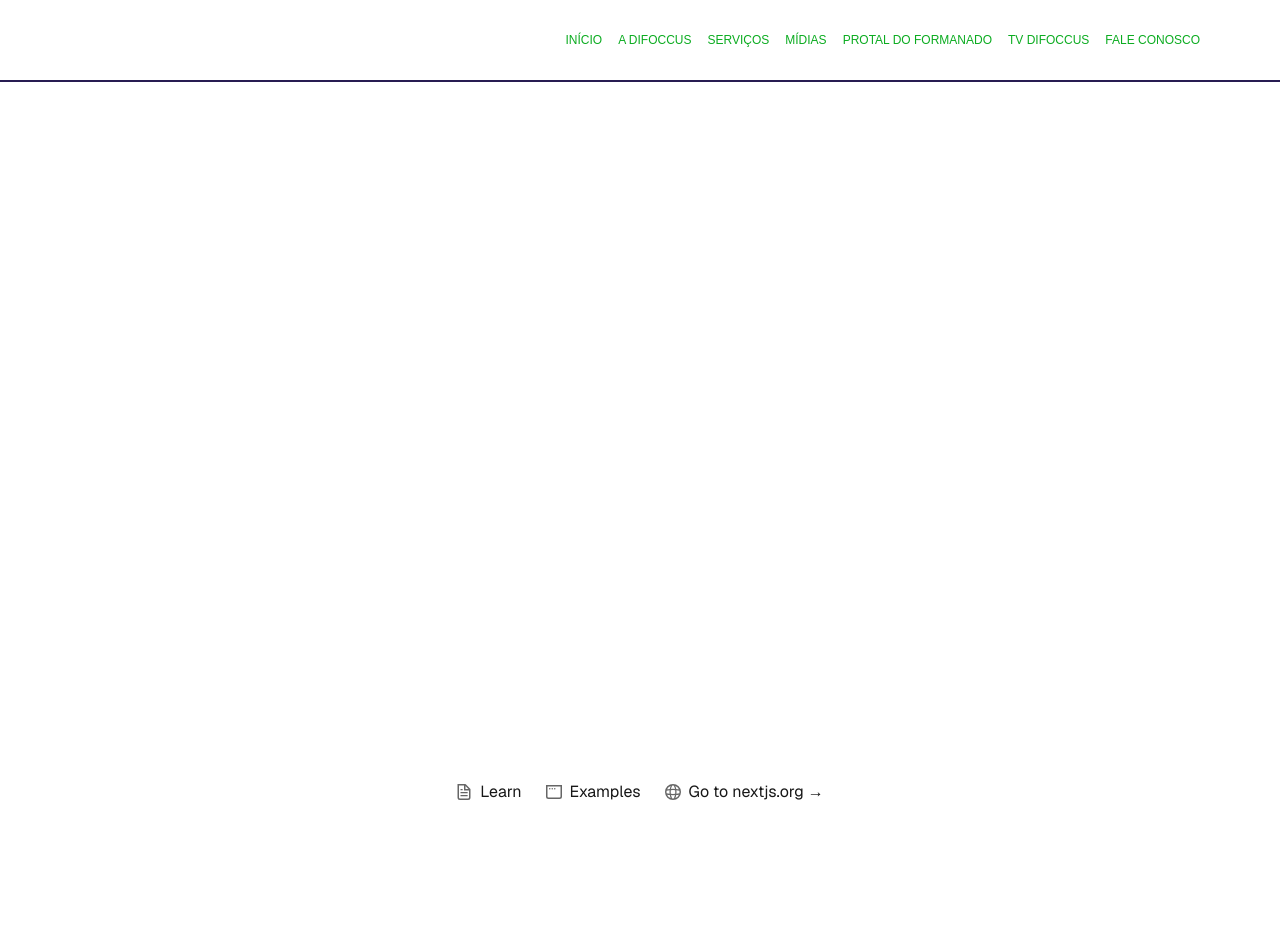
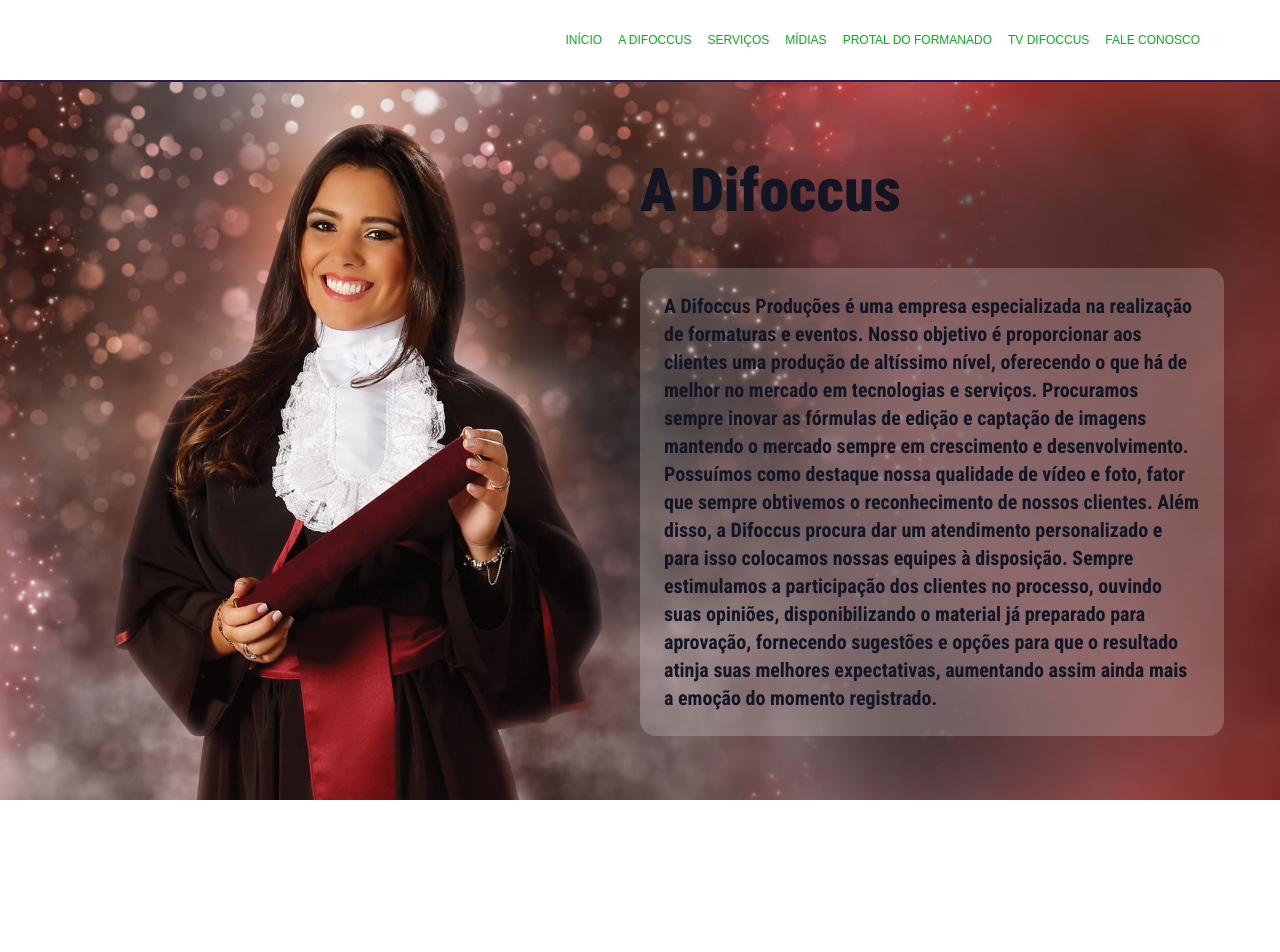
Before and after one commit to SilvioHinkelman/difoccus, a Next.js app: page / in a window 1280 px wide. Shown: the top 952 px of the page. Before the commit the page ends 882 px from the top, so only its background shows below. Built offline with nearby package versions, Linux system fonts and the light colour scheme; some icons are missing.

Commit message:
backImage  home OK

```diff
--- a/src/app/globals.css
+++ b/src/app/globals.css
@@ -24,3 +24,30 @@ body {
   color: var(--foreground);
   font-family: Arial, Helvetica, sans-serif;
 }
+
+.bg-home {
+  background-image: url("/bg1.jpeg");
+  background-repeat: no-repeat;
+  background-size: cover;
+  height: calc(100vh - 82px); /* Usa viewport height em vez de valor fixo */
+  width: 100%;
+}
+
+@media (max-width: 1024px) {
+  .bg-home {
+    height: 120vh;
+    background-position: top left -170px;
+  }
+}
+@media (max-width: 500px) {
+  .bg-home {
+    height: 130vh;
+    background-position: top left -250px;
+  }
+}
+@media (max-width: 400px) {
+  .bg-home {
+    height: 140vh;
+    background-position: top left -370px;
+  }
+}
--- a/src/app/layout.tsx
+++ b/src/app/layout.tsx
@@ -1,15 +1,15 @@
 import type { Metadata } from "next";
-import { Geist, Geist_Mono } from "next/font/google";
+import { Geist, Roboto_Condensed } from "next/font/google";
 import "./globals.css";
-import { Header } from "@/components";
+import { Footer, Header } from "@/components";
 
 const geistSans = Geist({
   variable: "--font-geist-sans",
   subsets: ["latin"],
 });
 
-const geistMono = Geist_Mono({
-  variable: "--font-geist-mono",
+const roboto = Roboto_Condensed({
+  variable: "--font-roboto-mono",
   subsets: ["latin"],
 });
 
@@ -26,11 +26,12 @@ export default function RootLayout({
   return (
     <html lang="pt-BR">
       <body
-        className={`${geistSans.variable} ${geistMono.variable} antialiased`}
+        className={`${geistSans.variable} ${roboto.variable} antialiased`}
         cz-shortcut-listen="true"
       >
         <Header />
         {children}
+        <Footer />
       </body>
     </html>
   );
--- a/src/app/page.tsx
+++ b/src/app/page.tsx
@@ -1,65 +1,54 @@
-import Image from "next/image";
+import MasterDiv from "@/components/MasterDiv";
+import { QuoteDown, QuoteUp } from "iconsax-reactjs";
 
 export default function Home() {
   return (
-    <div className="grid grid-rows-[20px_1fr_20px] items-center justify-items-center min-h-screen p-8 pb-20 gap-16 sm:p-20 font-[family-name:var(--font-geist-sans)]">
-      <main className="flex flex-col gap-[32px] row-start-2 items-center sm:items-start">
-        <Image
-          className="dark:invert"
-          src="/big-logo.png"
-          alt="Next.js logo"
-          width={180}
-          height={38}
-          priority
-        />
-      </main>
-      <footer className="row-start-3 flex gap-[24px] flex-wrap items-center justify-center">
-        <a
-          className="flex items-center gap-2 hover:underline hover:underline-offset-4"
-          href="https://nextjs.org/learn?utm_source=create-next-app&utm_medium=appdir-template-tw&utm_campaign=create-next-app"
-          target="_blank"
-          rel="noopener noreferrer"
+    <div>
+      <div className=" font-[family-name:var(--font-roboto-mono)] flex justify-center  bg-home">
+        <main
+          className="flex flex-col gap-[32px] row-start-2 items-center sm:items-start h-1/3 md:h-fit md:w-1/2 mt-auto md:ml-auto my-auto text-[#131524]
+        p-6 pr-6 lg:p-0 lg:pr-14"
         >
-          <Image
-            aria-hidden
-            src="/file.svg"
-            alt="File icon"
-            width={16}
-            height={16}
+          <h1 className="text-[60px] font-black text-center w-ful w-fit max-w-[650px] max-md:bg-[#ffffff5b] rounded-2xl">
+            A Difoccus
+          </h1>
+          <p className="text-lg md:text-xl font-bold bg-[#ffffff5b] md:bg-[#ffffff34] p-3 md:p-6 rounded-2xl max-w-[650px]">
+            A Difoccus Produções é uma empresa especializada na realização de
+            formaturas e eventos. Nosso objetivo é proporcionar aos clientes uma
+            produção de altíssimo nível, oferecendo o que há de melhor no
+            mercado em tecnologias e serviços. Procuramos sempre inovar as
+            fórmulas de edição e captação de imagens mantendo o mercado sempre
+            em crescimento e desenvolvimento. Possuímos como destaque nossa
+            qualidade de vídeo e foto, fator que sempre obtivemos o
+            reconhecimento de nossos clientes. Além disso, a Difoccus procura
+            dar um atendimento personalizado e para isso colocamos nossas
+            equipes à disposição. Sempre estimulamos a participação dos clientes
+            no processo, ouvindo suas opiniões, disponibilizando o material já
+            preparado para aprovação, fornecendo sugestões e opções para que o
+            resultado atinja suas melhores expectativas, aumentando assim ainda
+            mais a emoção do momento registrado.
+          </p>
+        </main>
+      </div>
+      <MasterDiv>
+        <p className="text-white text-3xl font-extrabold text-center w-full mt-14">
+          <QuoteUp
+            size="18"
+            color="#fff"
+            variant="Bold"
+            className="inline-block align-middle mb-5"
           />
-          Learn
-        </a>
-        <a
-          className="flex items-center gap-2 hover:underline hover:underline-offset-4"
-          href="https://vercel.com/templates?framework=next.js&utm_source=create-next-app&utm_medium=appdir-template-tw&utm_campaign=create-next-app"
-          target="_blank"
-          rel="noopener noreferrer"
-        >
-          <Image
-            aria-hidden
-            src="/window.svg"
-            alt="Window icon"
-            width={16}
-            height={16}
+          A Difoccus produções faz de tudo para tornar a sua formatura um
+          acontecimento inesquecível, aliando equipamentos de alta qualidade à
+          uma equipe qualificada e criativa!
+          <QuoteDown
+            size="18"
+            color="#fff"
+            variant="Bold"
+            className="inline-block align-middle mb-5 ml-1"
           />
-          Examples
-        </a>
-        <a
-          className="flex items-center gap-2 hover:underline hover:underline-offset-4"
-          href="https://nextjs.org?utm_source=create-next-app&utm_medium=appdir-template-tw&utm_campaign=create-next-app"
-          target="_blank"
-          rel="noopener noreferrer"
-        >
-          <Image
-            aria-hidden
-            src="/globe.svg"
-            alt="Globe icon"
-            width={16}
-            height={16}
-          />
-          Go to nextjs.org →
-        </a>
-      </footer>
+        </p>
+      </MasterDiv>
     </div>
   );
 }
--- a/src/components/Footer/index.tsx
+++ b/src/components/Footer/index.tsx
@@ -1,12 +1,7 @@
+"use client";
 import Image, { ImageLoaderProps } from "next/image";
 
 export default function Footer() {
-  const imageLoader = ({ src, width, quality }: ImageLoaderProps) => {
-    return `https://img.icons8.com/?size=100&id=17949&format=png&color=000000/${src}?w=${width}&q=${
-      quality || 75
-    }`;
-  };
-
   const imageLoaders = ({ src, width, quality }: ImageLoaderProps) => {
     return `https://img.icons8.com/?size=100&id=nj0Uj45LGUYh&format=png&color=000000/${src}?w=${width}&q=${
       quality || 75
@@ -18,14 +13,7 @@ export default function Footer() {
     }`;
   };
   return (
-    <div>
-      <Image
-        loader={imageLoader}
-        src="me.png"
-        alt="Picture of the author"
-        width={40}
-        height={40}
-      />
+    <footer>
       <Image
         loader={imageLoaders}
         src="me.png"
@@ -40,6 +28,6 @@ export default function Footer() {
         width={40}
         height={40}
       />
-    </div>
+    </footer>
   );
 }
```
Also changed, not shown: public/bg1.jpeg (added), public/lobo-square.png (added).
